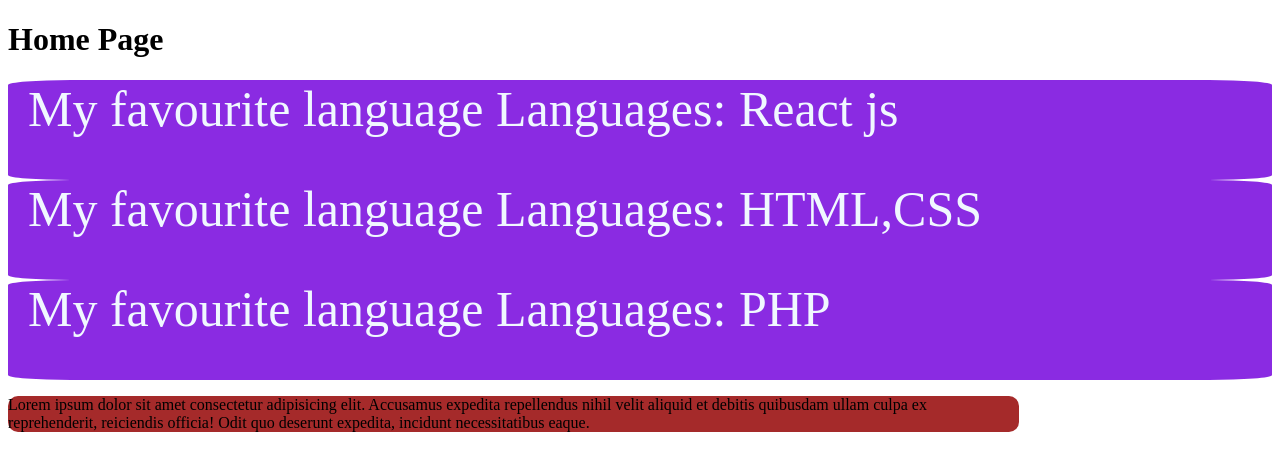
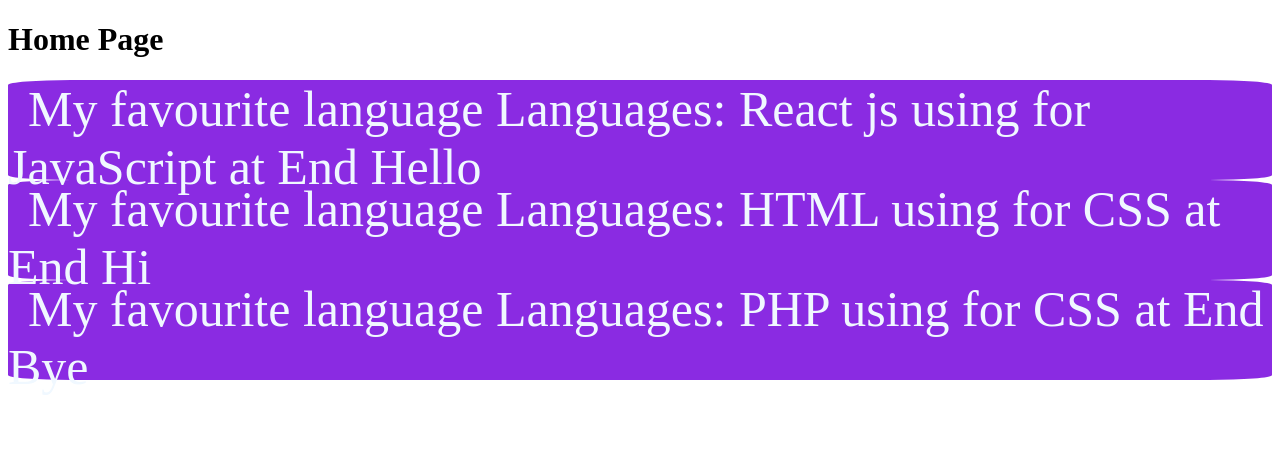
Before and after one commit to HashanMadhu/Second_React_App, a React (Vite) app in the folder Second_React_App(YouTube_SL)/: page / in a window 1280 px wide. Shown: the top 470 px of the page. Built offline with nearby package versions, Linux system fonts and the light colour scheme.

Commit message:
Dynamic Components and Props
Study Dynamic Components and Props at first time

```diff
--- a/Second_React_App(YouTube_SL)/src/Components/NewSite.jsx
+++ b/Second_React_App(YouTube_SL)/src/Components/NewSite.jsx
@@ -6,7 +6,7 @@
   return (
     <div>
       <div className='newsite'>
-        <span className='text'>{language}{props.project}</span>
+        <span className='text'>{language}{props.project} using for {props.using} at End {props.end}</span>
       </div>
     </div>
   );
--- a/Second_React_App(YouTube_SL)/src/Pages/Home.jsx
+++ b/Second_React_App(YouTube_SL)/src/Pages/Home.jsx
@@ -6,10 +6,10 @@
   return (
     <div>
       <h1>Home Page</h1>
-      <NewSite project="React js"/>
-      <NewSite project="HTML,CSS"/>
-      <NewSite project="PHP"/>
-      <NewContent/>
+      <NewSite project="React js" using="JavaScript" end="Hello"/>
+      <NewSite project="HTML" using="CSS" end="Hi"/>
+      <NewSite project="PHP"using="CSS" end="Bye"/>
+
     </div>
   );
 }
```
